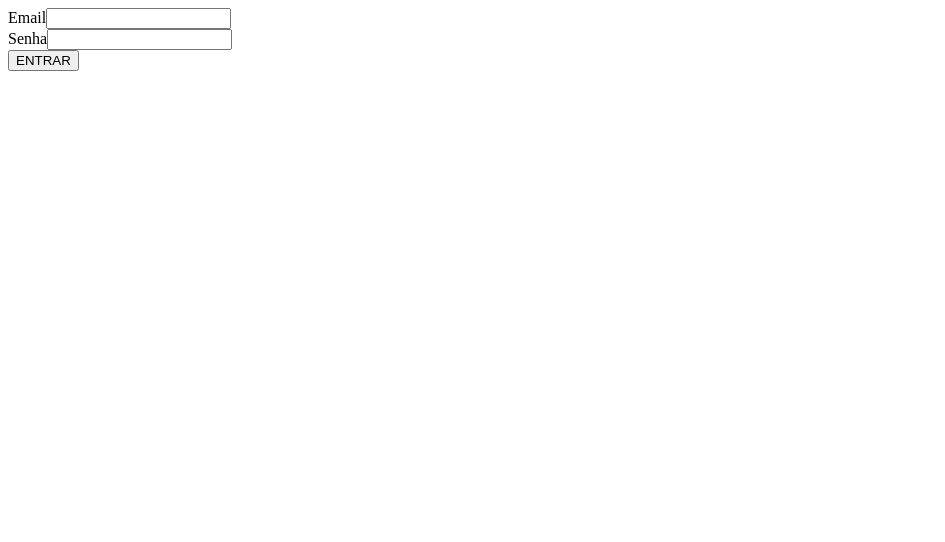
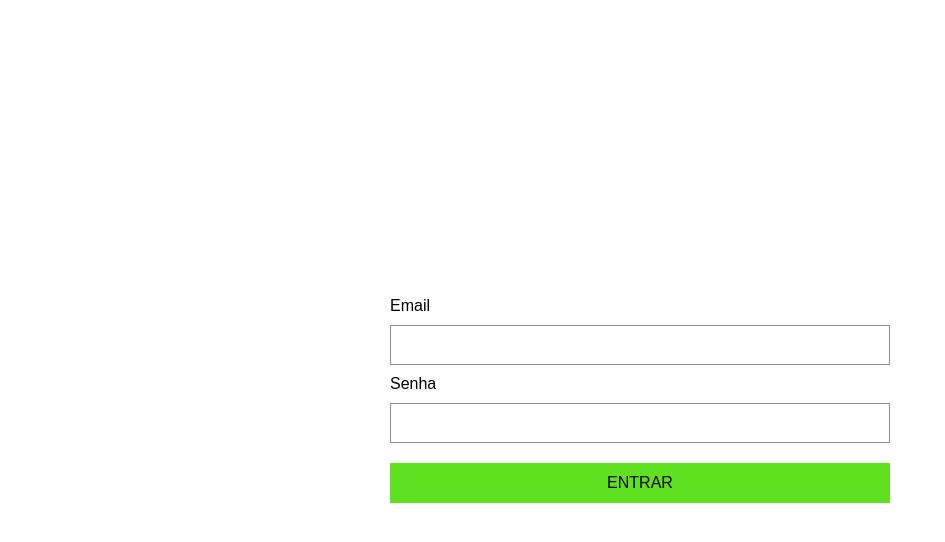
Before and after one commit to jonyw4/betrybe-technical-test, a Next.js app: page /login in a window 1280 px wide. Shown: the top 542 px of the page, without its empty margins (0-945 px from the left). Built offline with nearby package versions, Linux system fonts and the light colour scheme.

Commit message:
feat: add style in page

```diff
--- a/package.json
+++ b/package.json
@@ -15,6 +15,7 @@
     "@types/axios": "0.14.0",
     "axios": "0.21.0",
     "next": "10.0.3",
+    "normalize.css": "^8.0.1",
     "react": "17.0.1",
     "react-dom": "17.0.1",
     "react-hook-form": "6.12.2",
@@ -47,7 +48,6 @@
   },
   "husky": {
     "hooks": {
-      "pre-commit": "yarn run lint",
       "commit-msg": "commitlint -E HUSKY_GIT_PARAMS"
     }
   },
--- /dev/null
+++ b/src/pages/_app.tsx
@@ -0,0 +1,25 @@
+import * as React from 'react';
+import { AppProps } from 'next/app';
+import Head from 'next/head';
+import 'normalize.css';
+import '../styles/main.css';
+import '../styles/utils.css';
+import '../styles/alert.css';
+import '../styles/btcRate.css';
+import '../styles/button.css';
+
+export default function MyApp({ Component, pageProps }: AppProps) {
+  return (
+    <>
+      <Head>
+        <meta name="viewport" content="width=device-width, initial-scale=1.0" />
+        <title>Crypto Index</title>
+      </Head>
+      <main className="container">
+        <div className="inner-container">
+          <Component {...pageProps} />
+        </div>
+      </main>
+    </>
+  );
+}
```
Also changed, not shown: 1 other file (tests, documents, lock files or other folders).
